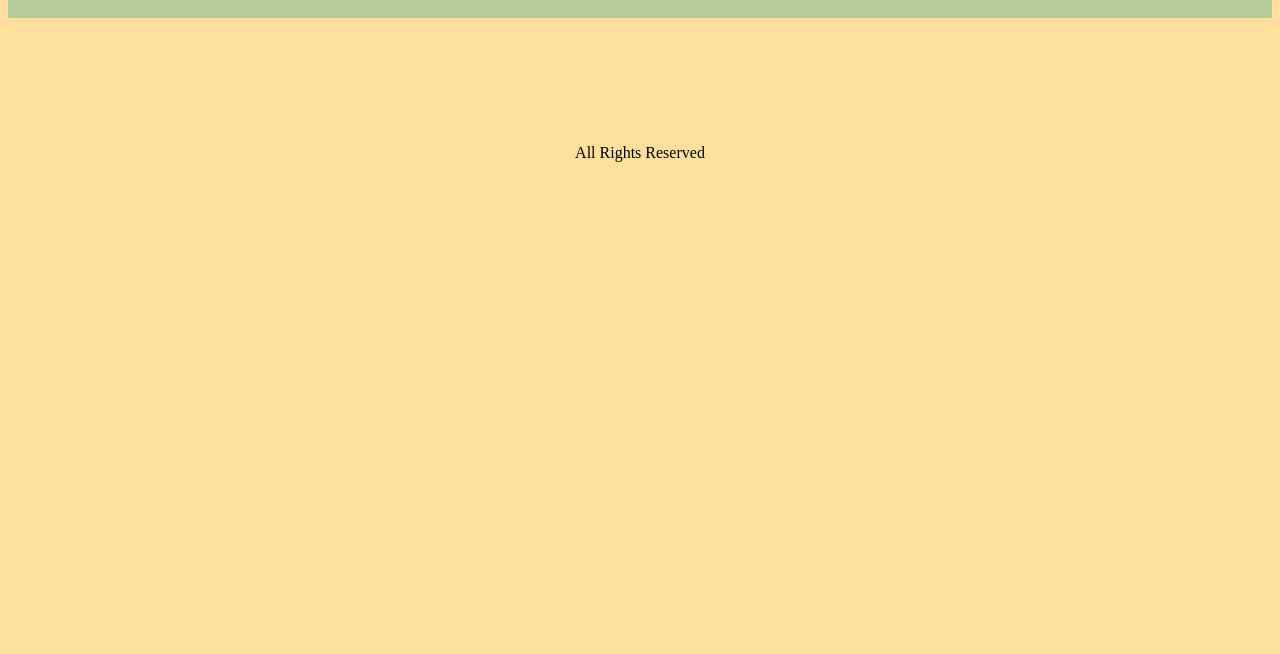
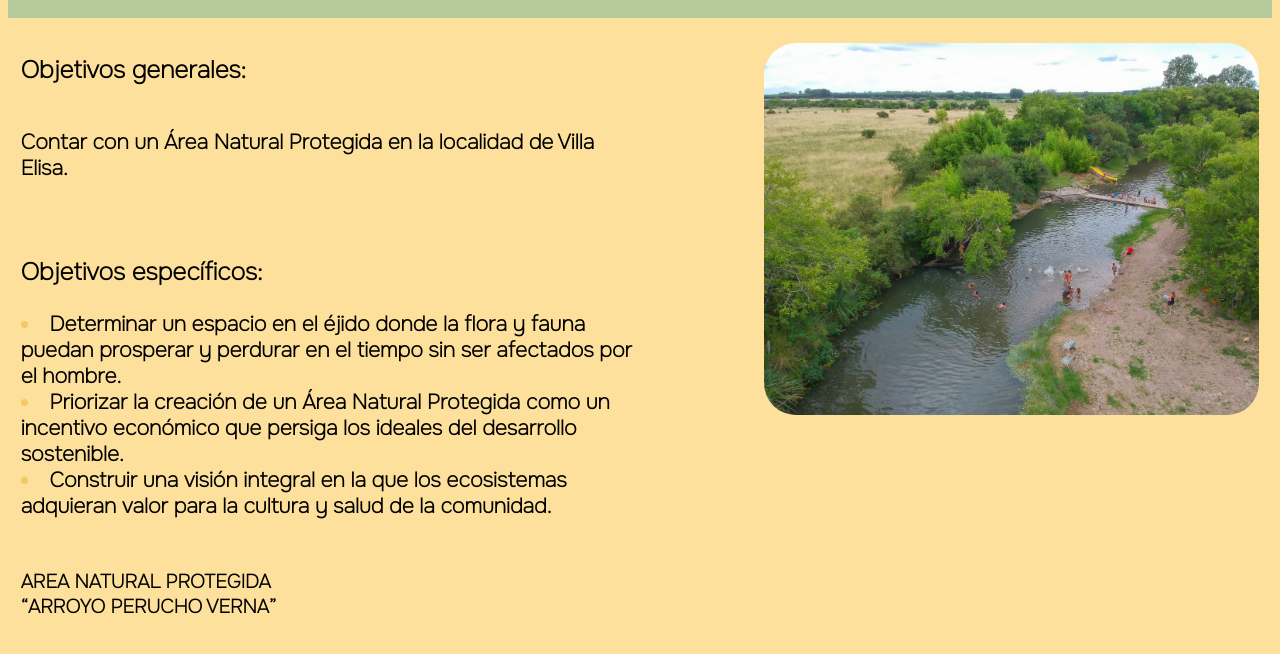
Before and after one commit to BrunoRouo/Proyecto, a plain HTML site: page Proyecto/proyecto.html in a window 1280 px wide. Shown: the part 129-783 px from the top of the page. Drawn offline with Linux system fonts and the light colour scheme; a web font is replaced by a local one.

Commit message:
Add files via upload

```diff
--- a/Proyecto/Styles/styles.css
+++ b/Proyecto/Styles/styles.css
@@ -180,6 +180,73 @@ body
     font-weight: bold;
     }
 
+.InfoProy
+    {
+    display: flex;
+    padding: 1%;
+    }
+
+.TxtProy
+    {
+    display: flex;
+    flex-direction: column;
+    flex-wrap: wrap;
+    align-content: center;
+
+
+    }
+
+.ObjG
+    {
+    font-family: Onest;
+    font-weight:bolder;
+    font-size: 150%;
+    }
+
+.areanat
+    {
+    font-family: Onest;
+    font-weight:bold;
+    margin-bottom: 5%;
+    font-size: 130%;
+    }
+
+.x3li
+    {
+    font-family: Onest;
+    font-weight:bold;
+    margin-bottom: 5%;
+    font-size: 130%;
+    }
+
+li::marker
+    {
+    color: #f2c963;
+    }
+
+.AREA
+    {
+    font-family: Onest;
+    font-weight:bolder;
+    font-size: 120%;
+    margin-bottom: 3%;
+    }
+
+.Loc
+    {
+    font-family: Onest;
+    font-weight:bold;
+    font-size: 110%;
+    }
+
+#Peru
+    {
+    width: 40%;
+    height: 30%;
+    margin-left: 10%;
+    margin-top: 1%;
+    border-radius: 2em;
+    }
 
 .footer
     {
--- a/Proyecto/proyecto.html
+++ b/Proyecto/proyecto.html
@@ -25,6 +25,23 @@
 
     </header>
 
+    <div class="InfoProy">
+        <div class="TxtProy">
+            <div class="ObjG"><p>Objetivos generales:</p></div>
+            <div class="areanat"><p>Contar con un Área Natural Protegida en la localidad de Villa Elisa.</p></div>
+            <div class="ObjG"><p>Objetivos específicos:</p></div>
+            <div class="x3li">
+                <li>Determinar un espacio en el éjido donde la flora y fauna puedan prosperar y perdurar en el tiempo sin ser afectados por el hombre.</li>
+                <li>Priorizar la creación de un Área Natural Protegida como un incentivo económico que persiga los ideales del desarrollo sostenible.</li>
+                <li>Construir una visión integral en la que los ecosistemas adquieran valor para la cultura y salud de la comunidad.</li>
+            </div>
+            <div class="AREA"><p>AREA NATURAL PROTEGIDA <br>“ARROYO PERUCHO VERNA”</p></div>
+            <div class="Loc"><p>Localización:<br>Balneario Municipal “El Rocha”; Villa Elisa, Entre Rios</p></div>
+
+        </div>
+        <img src="img/perucho_2.jpeg" alt="Arroyo Perucho" id="Peru">
+    </div>
+
     <footer>
         <div class="footer">
             All Rights Reserved
```
Also changed, not shown: Proyecto/img/perucho_2.jpeg (added).
